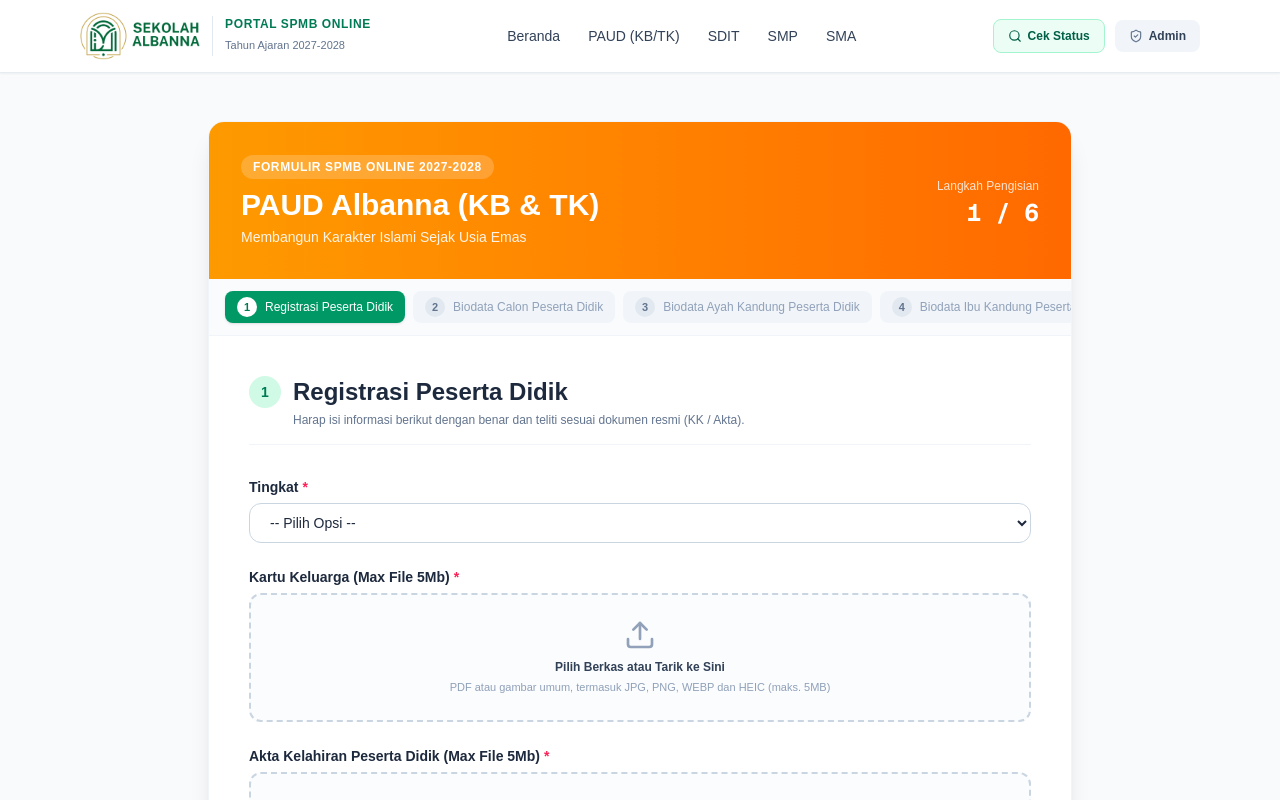
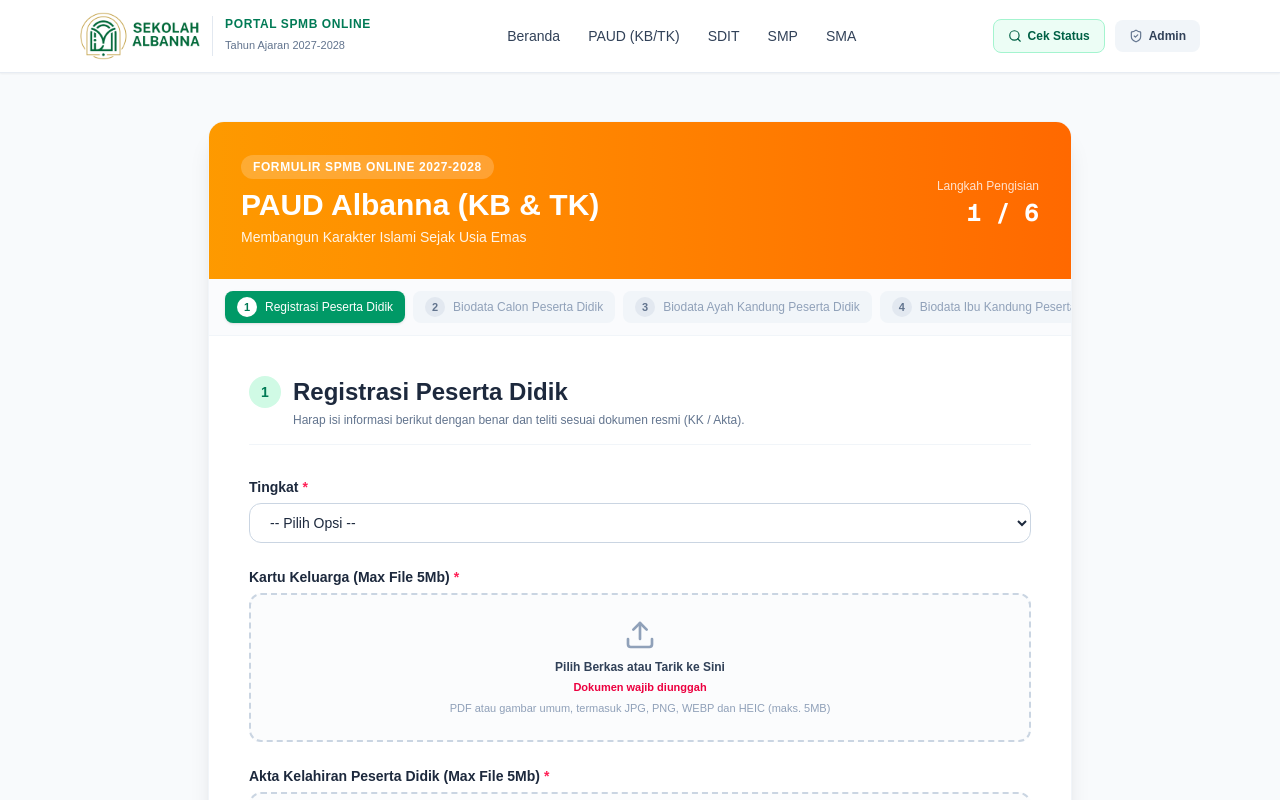
Before and after one commit to brofatkur/spmb-albanna, a Next.js app: page /spmb-paud in a window 1280 px wide. Shown: the top 800 px of the page. Built offline with nearby package versions, Linux system fonts and the light colour scheme.

Commit message:
Require family card and birth certificate uploads

```diff
--- a/src/app/api/register/route.ts
+++ b/src/app/api/register/route.ts
@@ -9,6 +9,7 @@ import fs from 'fs';
 import path from 'path';
 import { randomUUID } from 'crypto';
 import { validateUploadFile } from '@/lib/upload';
+import { getRequiredDocumentFields } from '@/lib/required-documents';
 
 export async function POST(req: NextRequest) {
   try {
@@ -141,6 +142,19 @@ export async function POST(req: NextRequest) {
           );
         }
       }
+    }
+
+    const missingRequiredDocuments = getRequiredDocumentFields(jenjang).filter(
+      (document) => !filePaths[document.name]
+    );
+    if (missingRequiredDocuments.length > 0) {
+      return NextResponse.json(
+        {
+          success: false,
+          message: `${missingRequiredDocuments.map((document) => document.label).join(' dan ')} wajib diunggah.`,
+        },
+        { status: 400 }
+      );
     }
 
     const firstText = (...values: Array<string | string[] | null | undefined>) => {
--- a/src/components/RegistrationForm.tsx
+++ b/src/components/RegistrationForm.tsx
@@ -6,6 +6,7 @@ import { Check, ChevronRight, ChevronLeft, Upload, AlertCircle, FileText, CheckC
 import Link from 'next/link';
 import RegionSelect, { RegionLevel } from './RegionSelect';
 import { UPLOAD_ACCEPT_ATTRIBUTE, validateUploadFile } from '@/lib/upload';
+import { getRequiredDocumentFields, isRequiredDocumentField } from '@/lib/required-documents';
 import {
   clearRegistrationDraft,
   loadRegistrationDraft,
@@ -269,7 +270,8 @@ export default function RegistrationForm({ config }: Props) {
       // Informational blocks mirror Elementor's HTML fields and do not accept input.
       if (f.type === 'html1') continue;
 
-      if (f.required) {
+      const isRequired = f.required || isRequiredDocumentField(f.name, config.id);
+      if (isRequired) {
         if (f.type === 'upload') {
           if (!fileMap[f.name]) {
             stepErrors[f.name] = 'Berkas ini wajib diunggah.';
@@ -319,6 +321,26 @@ export default function RegistrationForm({ config }: Props) {
   const handleSubmit = async (e: React.FormEvent) => {
     e.preventDefault();
     if (!validateCurrentStep()) return;
+
+    const missingDocuments = getRequiredDocumentFields(config.id).filter(
+      (document) => !fileMap[document.name]
+    );
+    if (missingDocuments.length > 0) {
+      const requiredErrors = Object.fromEntries(
+        missingDocuments.map((document) => [
+          document.name,
+          `${document.label} wajib diunggah sebelum melanjutkan.`,
+        ])
+      );
+      setErrors(requiredErrors);
+
+      const documentStepIndex = config.steps.findIndex((step) =>
+        step.fields.some((field) => missingDocuments.some((document) => document.name === field.name))
+      );
+      if (documentStepIndex >= 0) setCurrentStepIndex(documentStepIndex);
+      window.scrollTo({ top: 0, behavior: 'smooth' });
+      return;
+    }
 
     setIsSubmitting(true);
     setSubmitStatus('Menyiapkan data...');
@@ -557,6 +579,7 @@ export default function RegistrationForm({ config }: Props) {
             const isFullWidth = field.width === 100 || !field.width;
             const colSpanClass = isFullWidth ? 'md:col-span-2' : 'md:col-span-1';
             const fieldError = errors[field.name];
+            const fieldIsRequired = field.required || isRequiredDocumentField(field.name, config.id);
             const regionMeta = getRegionMeta(field.name);
 
             if (field.type === 'html1') {
@@ -574,7 +597,7 @@ export default function RegistrationForm({ config }: Props) {
               <div key={field.name} className={colSpanClass}>
                 <label className="block text-sm font-semibold text-slate-800 mb-1.5">
                   {field.label}
-                  {field.required && <span className="text-rose-500 ml-1">*</span>}
+                  {fieldIsRequired && <span className="text-rose-500 ml-1">*</span>}
                 </label>
 
                 {field.help && (
@@ -687,6 +710,7 @@ export default function RegistrationForm({ config }: Props) {
                         onChange={(e) => handleFileChange(field.name, e.target.files?.[0] || null)}
                         className="sr-only"
                         accept={UPLOAD_ACCEPT_ATTRIBUTE}
+                        aria-required={fieldIsRequired}
                       />
                       <Upload className={`w-8 h-8 mb-2 ${fileMap[field.name] ? 'text-emerald-600' : 'text-slate-400'}`} />
                       {fileMap[field.name] ? (
@@ -703,6 +727,9 @@ export default function RegistrationForm({ config }: Props) {
                           <p className="text-xs font-semibold text-slate-700">
                             Pilih Berkas atau Tarik ke Sini
                           </p>
+                          {fieldIsRequired && (
+                            <p className="text-[11px] font-bold text-rose-600 mt-1">Dokumen wajib diunggah</p>
+                          )}
                           <p className="text-[11px] text-slate-400 mt-1">
                             PDF atau gambar umum, termasuk JPG, PNG, WEBP dan HEIC (maks. 5MB)
                           </p>
--- /dev/null
+++ b/src/lib/required-documents.ts
@@ -0,0 +1,22 @@
+export interface RequiredDocumentField {
+  name: string;
+  label: string;
+}
+
+export function getRequiredDocumentFields(jenjang: string): RequiredDocumentField[] {
+  const normalizedJenjang = jenjang.toLowerCase();
+  return [
+    {
+      name: `file_kk_${normalizedJenjang}`,
+      label: 'Kartu Keluarga (KK)',
+    },
+    {
+      name: `file_akta_${normalizedJenjang}`,
+      label: 'Akta Kelahiran',
+    },
+  ];
+}
+
+export function isRequiredDocumentField(fieldName: string, jenjang: string): boolean {
+  return getRequiredDocumentFields(jenjang).some((field) => field.name === fieldName);
+}
```
